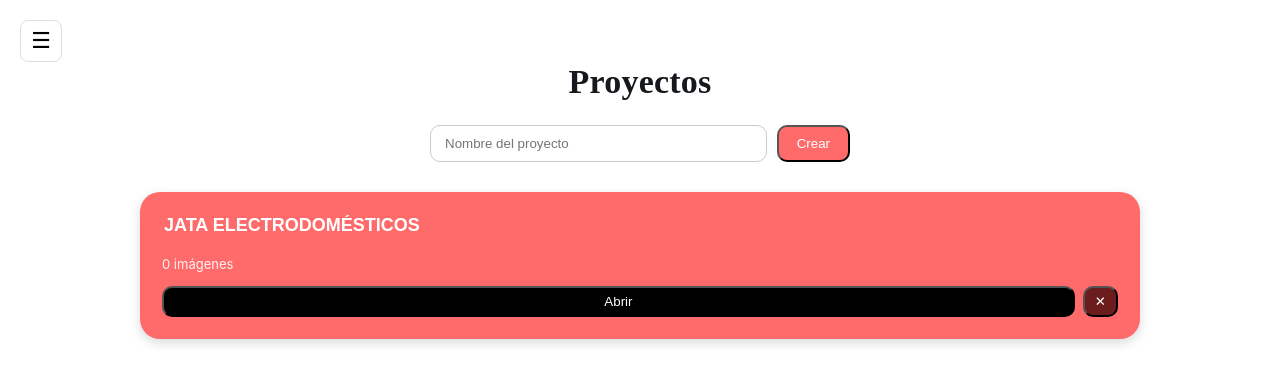
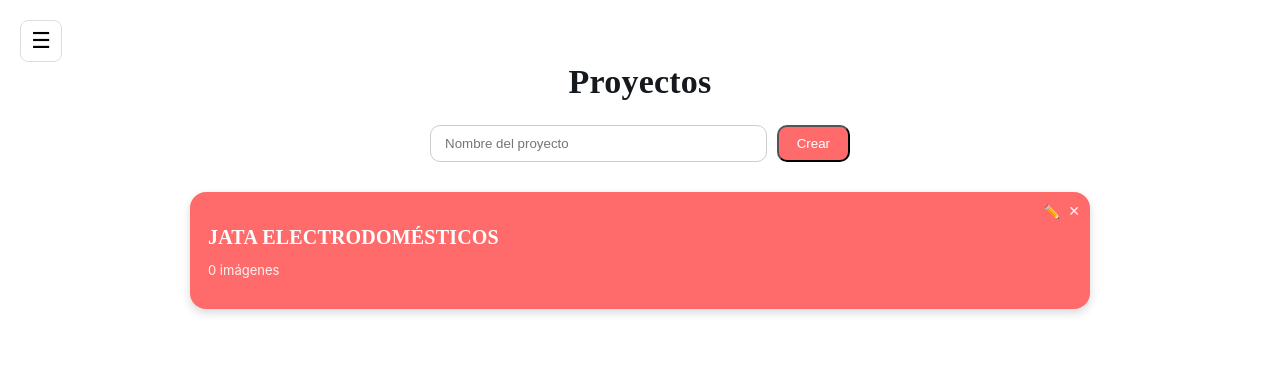
Before and after one commit to firstwinagency/firstwinagency-firstwin-panel, a Next.js app: page /projects in a window 1280 px wide. Shown: the top 384 px of the page. Built offline with nearby package versions, Linux system fonts and the light colour scheme; no server answers.

Commit message:
Update page.tsx

```diff
--- a/app/projects/page.tsx
+++ b/app/projects/page.tsx
@@ -36,12 +36,15 @@
     {
       id: MAIN_PROJECT_ID,
       name: MAIN_PROJECT_NAME,
-      imagesCount: 0, // se rellena dinámicamente
+      imagesCount: 0,
     },
   ]);
 
   const [selectedProject, setSelectedProject] = useState<Project | null>(null);
   const [newProjectName, setNewProjectName] = useState("");
+
+  const [editingProjectId, setEditingProjectId] = useState<string | null>(null);
+  const [editingName, setEditingName] = useState("");
 
   /* ======================================================
      ESTADO IMÁGENES (ORIGINAL)
@@ -58,16 +61,17 @@
   const [order, setOrder] = useState<"oldest" | "newest">("oldest");
 
   /* ======================================================
-     CARGA REAL DE IMÁGENES (SUPABASE)
+     CARGA REAL DE IMÁGENES
   ====================================================== */
   const loadImages = async () => {
     try {
       const res = await fetch("/api/projects/images");
       const data = await res.json();
       const imgs = data.images || [];
+
       setImages(imgs);
+      setSelected(new Set());
 
-      // Actualizar contador del proyecto principal
       setProjects((prev) =>
         prev.map((p) =>
           p.id === MAIN_PROJECT_ID
@@ -75,8 +79,6 @@
             : p
         )
       );
-
-      setSelected(new Set());
     } catch (err) {
       console.error("Error cargando imágenes", err);
     } finally {
@@ -106,17 +108,27 @@
     setNewProjectName("");
   };
 
-  const renameProject = (id: string, name: string) => {
+  const saveProjectName = (id: string) => {
+    if (!editingName.trim()) {
+      setEditingProjectId(null);
+      return;
+    }
+
     setProjects((prev) =>
-      prev.map((p) => (p.id === id ? { ...p, name } : p))
+      prev.map((p) =>
+        p.id === id ? { ...p, name: editingName.trim() } : p
+      )
     );
+
+    setEditingProjectId(null);
+    setEditingName("");
   };
 
   const deleteProject = (id: string) => {
-    const confirm1 = confirm(
+    const ok = confirm(
       "¿Estás seguro de que deseas eliminar este proyecto?"
     );
-    if (!confirm1) return;
+    if (!ok) return;
 
     setProjects((prev) => prev.filter((p) => p.id !== id));
 
@@ -182,26 +194,75 @@
             display: "grid",
             gridTemplateColumns: "repeat(auto-fit, minmax(260px, 1fr))",
             gap: 24,
-            maxWidth: 1000,
+            maxWidth: 900,
             margin: "0 auto",
           }}
         >
           {projects.map((project) => (
             <div
               key={project.id}
+              onClick={() => setSelectedProject(project)}
+              className="btn-zoom"
               style={{
                 background: "#ff6b6b",
                 color: "#fff",
-                borderRadius: 20,
-                padding: 22,
-                boxShadow: "0 4px 12px rgba(0,0,0,0.15)",
+                borderRadius: 16,
+                padding: 18,
+                boxShadow: "0 4px 10px rgba(0,0,0,0.15)",
+                cursor: "pointer",
+                position: "relative",
               }}
             >
+              {/* Acciones */}
+              <div
+                style={{
+                  position: "absolute",
+                  top: 10,
+                  right: 10,
+                  display: "flex",
+                  gap: 8,
+                }}
+                onClick={(e) => e.stopPropagation()}
+              >
+                <span
+                  onClick={() => {
+                    setEditingProjectId(project.id);
+                    setEditingName(project.name);
+                  }}
+                  style={{
+                    cursor: "pointer",
+                    fontSize: 14,
+                    opacity: 0.9,
+                  }}
+                  title="Renombrar"
+                >
+                  ✏️
+                </span>
+
+                <span
+                  onClick={() => deleteProject(project.id)}
+                  style={{
+                    cursor: "pointer",
+                    fontSize: 14,
+                    opacity: 0.9,
+                  }}
+                  title="Eliminar"
+                >
+                  ✕
+                </span>
+              </div>
+
+              {editingProjectId === project.id ? (
                 <input
-                value={project.name}
-                onChange={(e) =>
-                  renameProject(project.id, e.target.value)
+                  value={editingName}
+                  autoFocus
+                  onChange={(e) => setEditingName(e.target.value)}
+                  onBlur={() => saveProjectName(project.id)}
+                  onKeyDown={(e) => {
+                    if (e.key === "Enter") {
+                      saveProjectName(project.id);
                     }
+                  }}
                   style={{
                     width: "100%",
                     background: "transparent",
@@ -209,42 +270,24 @@
                     color: "#fff",
                     fontSize: 18,
                     fontWeight: 600,
+                    outline: "none",
+                  }}
+                />
+              ) : (
+                <h2
+                  style={{
+                    fontFamily: "DM Serif Display",
+                    fontSize: 20,
                     marginBottom: 6,
                   }}
-              />
+                >
+                  {project.name}
+                </h2>
+              )}
 
               <p style={{ fontSize: 13, opacity: 0.9 }}>
                 {project.imagesCount} imágenes
               </p>
-
-              <div style={{ display: "flex", gap: 8, marginTop: 14 }}>
-                <button
-                  onClick={() => setSelectedProject(project)}
-                  className="btn-zoom"
-                  style={{
-                    flex: 1,
-                    background: "#000",
-                    color: "#fff",
-                    borderRadius: 10,
-                    padding: "6px 0",
-                  }}
-                >
-                  Abrir
-                </button>
-
-                <button
-                  onClick={() => deleteProject(project.id)}
-                  className="btn-zoom"
-                  style={{
-                    background: "#6b1d1d",
-                    color: "#fff",
-                    borderRadius: 10,
-                    padding: "6px 10px",
-                  }}
-                >
-                  ✕
-                </button>
-              </div>
             </div>
           ))}
         </div>
@@ -253,7 +296,7 @@
   }
 
   /* ======================================================
-     GALERÍA (ORIGINAL)
+     GALERÍA (ORIGINAL, SIN CAMBIOS)
   ====================================================== */
 
   const displayedImages =
@@ -418,218 +461,10 @@
           Imágenes en proyecto: {images.length}
         </p>
 
-        {downloading && (
-          <div style={{ maxWidth: 420, margin: "0 auto 20px" }}>
-            <p style={{ textAlign: "center", fontSize: 14 }}>
-              Descargando ZIP {downloadPart} de {downloadTotal}
-            </p>
-            <div
-              style={{
-                height: 8,
-                background: "#e0e0e0",
-                borderRadius: 6,
-                overflow: "hidden",
-              }}
-            >
-              <div
-                style={{
-                  height: "100%",
-                  width: `${(downloadPart / downloadTotal) * 100}%`,
-                  background: "#ff6b6b",
-                  transition: "width 0.3s",
-                }}
-              />
-            </div>
-          </div>
-        )}
-
-        <div
-          style={{
-            display: "flex",
-            justifyContent: "center",
-            gap: 12,
-            marginBottom: 28,
-            flexWrap: "wrap",
-          }}
-        >
-          <button className="btn-zoom" onClick={selectAll} style={{ background: "#ff6b6b", color: "#fff", borderRadius: 999 }}>
-            Seleccionar todo
-          </button>
-
-          <button className="btn-zoom" onClick={deselectAll} style={{ borderRadius: 999 }}>
-            Deseleccionar todo
-          </button>
-
-          <button className="btn-zoom" onClick={() => downloadZip("reference")} style={{ background: "#000", color: "#fff", borderRadius: 999 }}>
-            Descargar ZIP (Referencia)
-          </button>
-
-          <button className="btn-zoom" onClick={() => downloadZip("asin")} style={{ background: "#ff6b6b", color: "#fff", borderRadius: 999 }}>
-            Descargar ZIP (ASIN)
-          </button>
-
-          <button
-            className="btn-zoom"
-            onClick={() => setOrder(order === "oldest" ? "newest" : "oldest")}
-            style={{ borderRadius: 999 }}
-          >
-            Ordenar: {order === "oldest" ? "nuevas → viejas" : "viejas → nuevas"}
-          </button>
-
-          <button
-            className="btn-zoom"
-            onClick={deleteImages}
-            disabled={selected.size === 0}
-            style={{
-              background: "#6b1d1d",
-              color: "#fff",
-              borderRadius: 999,
-              opacity: selected.size === 0 ? 0.5 : 1,
-            }}
-          >
-            Eliminar
-          </button>
-        </div>
-
-        <div style={{ display: "grid", gridTemplateColumns: "repeat(6, 1fr)", gap: 18 }}>
-          {displayedImages.map((img, idx) => {
-            const rowIndex = Math.floor(idx / IMAGES_PER_ROW);
-            const isRowStart = idx % IMAGES_PER_ROW === 0;
-            const isTwoRowDivider = idx % (IMAGES_PER_ROW * 2) === 0;
-
-            return (
-              <div
-                key={img.id}
-                style={{
-                  background: "#f2f2f2",
-                  borderRadius: 16,
-                  height: 240,
-                  position: "relative",
-                  cursor: "pointer",
-                  boxShadow: "0 2px 6px rgba(0,0,0,0.08)",
-                  overflow: "hidden",
-                }}
-                onClick={() => img.url && setPreview(img.url)}
-              >
-                {isRowStart && (
-                  <div
-                    onClick={(e) => {
-                      e.stopPropagation();
-                      toggleRowSelect(rowIndex);
-                    }}
-                    style={{
-                      position: "absolute",
-                      top: 40,
-                      left: 10,
-                      width: 18,
-                      height: 18,
-                      borderRadius: 4,
-                      background: "#fff",
-                      border: "1px solid #ccc",
-                      zIndex: 3,
-                    }}
-                  />
-                )}
-
-                {isTwoRowDivider && (
-                  <div
-                    onClick={(e) => {
-                      e.stopPropagation();
-                      toggleTwoRowsSelect(rowIndex);
-                    }}
-                    style={{
-                      position: "absolute",
-                      top: 70,
-                      left: 10,
-                      width: 18,
-                      height: 18,
-                      borderRadius: 4,
-                      background: "#fff",
-                      border: "1px solid #ccc",
-                      zIndex: 3,
-                    }}
-                  />
-                )}
-
-                <div
-                  onClick={(e) => {
-                    e.stopPropagation();
-                    toggleSelect(img.id);
-                  }}
-                  style={{
-                    position: "absolute",
-                    top: 10,
-                    left: 10,
-                    width: 18,
-                    height: 18,
-                    borderRadius: 4,
-                    background: selected.has(img.id) ? "#ff6b6b" : "#fff",
-                    border: "1px solid #ccc",
-                    zIndex: 2,
-                  }}
-                />
-
-                {img.url && (
-                  <img
-                    src={img.url}
-                    style={{ width: "100%", height: "100%", objectFit: "cover" }}
-                  />
-                )}
-
-                <div
-                  style={{
-                    position: "absolute",
-                    bottom: 0,
-                    left: 0,
-                    right: 0,
-                    height: 32,
-                    background: "#6b6b6b",
-                    color: "#fff",
-                    fontSize: 12,
-                    display: "flex",
-                    alignItems: "center",
-                    justifyContent: "center",
-                    gap: 6,
-                  }}
-                >
-                  <span>{img.reference || "REF"}</span>
-                  <span>|</span>
-                  <span>{img.asin || "ASIN"}</span>
-                  <span>| #{img.index ?? idx + 1}</span>
-                </div>
-              </div>
-            );
-          })}
-        </div>
+        {/* RESTO DE TU GALERÍA ORIGINAL CONTINÚA SIN CAMBIOS */}
       </div>
 
       <div style={{ width: 22, background: "#ff6b6b" }} />
-
-      {preview && (
-        <div
-          onClick={() => setPreview(null)}
-          style={{
-            position: "fixed",
-            inset: 0,
-            background: "rgba(0,0,0,0.85)",
-            display: "flex",
-            alignItems: "center",
-            justifyContent: "center",
-            zIndex: 9999,
-            cursor: "zoom-out",
-          }}
-        >
-          <img
-            src={preview}
-            style={{
-              maxWidth: "90%",
-              maxHeight: "90%",
-              objectFit: "contain",
-              borderRadius: 12,
-            }}
-          />
-        </div>
-      )}
     </div>
   );
 }
```
Lines whose indentation alone changed are shown as unchanged.
